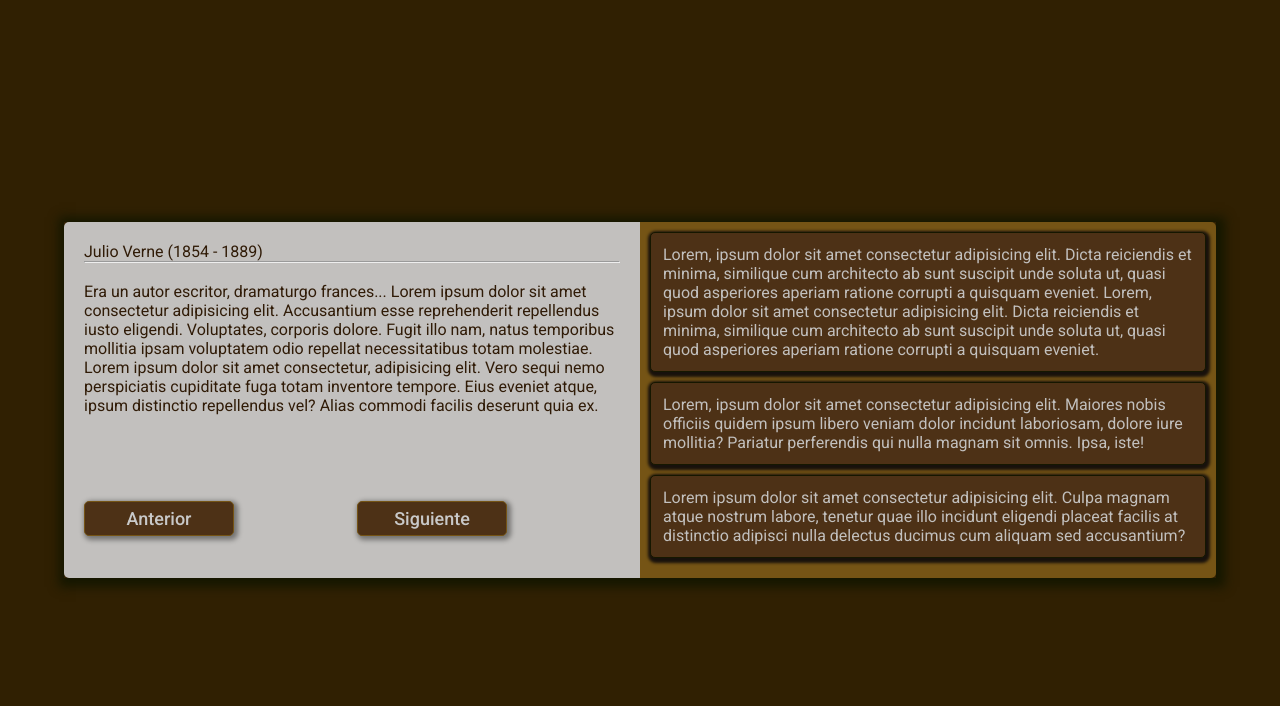
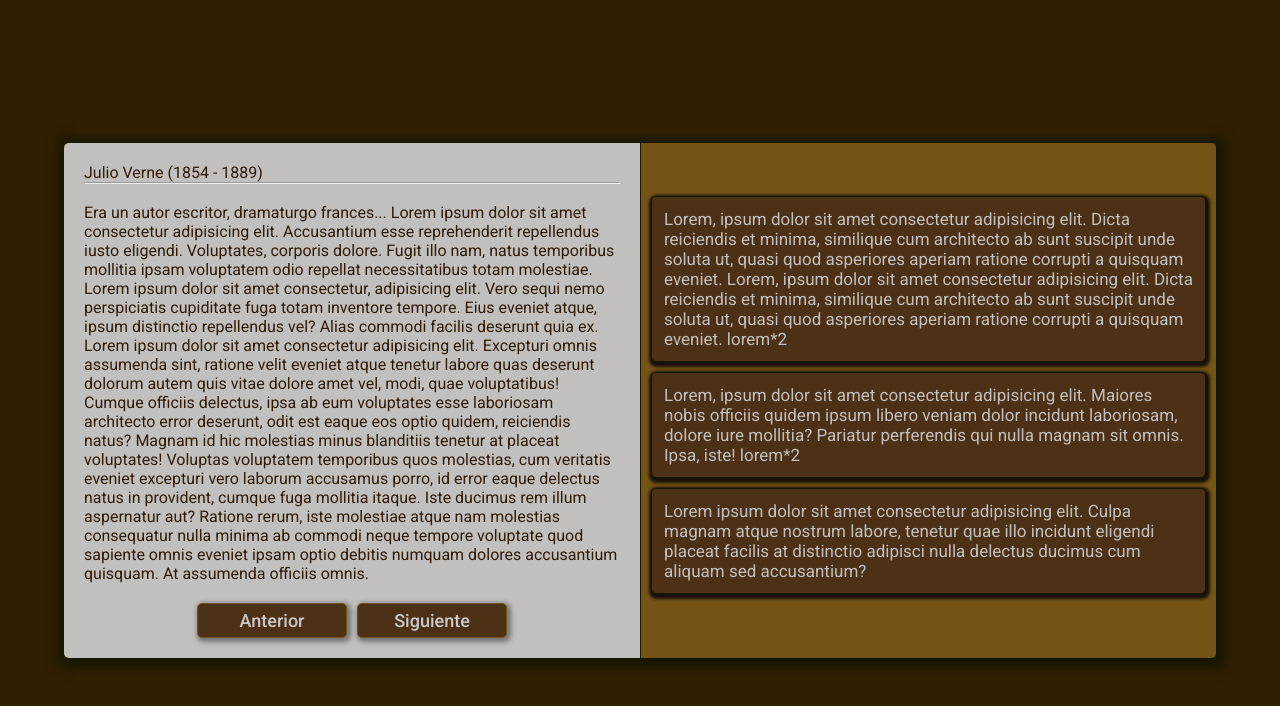
Before and after one commit to Juan17Informatico/random-quotes-generator, a website built with Vite: page index.html in a window 1280 px wide. Built offline with nearby package versions, Linux system fonts and the light colour scheme.

Commit message:
Design desktop and responsive - DONE

```diff
--- a/index.html
+++ b/index.html
@@ -35,6 +35,10 @@
                                 Lorem ipsum dolor sit amet consectetur, adipisicing elit. Vero sequi nemo perspiciatis
                                 cupiditate fuga totam inventore tempore. Eius eveniet atque, ipsum distinctio
                                 repellendus vel? Alias commodi facilis deserunt quia ex.
+                                Lorem ipsum dolor sit amet consectetur adipisicing elit. Excepturi omnis assumenda sint, ratione velit eveniet atque tenetur labore quas deserunt dolorum autem quis vitae dolore amet vel, modi, quae voluptatibus!
+                                Cumque officiis delectus, ipsa ab eum voluptates esse laboriosam architecto error deserunt, odit est eaque eos optio quidem, reiciendis natus? Magnam id hic molestias minus blanditiis tenetur at placeat voluptates!
+                                Voluptas voluptatem temporibus quos molestias, cum veritatis eveniet excepturi vero laborum accusamus porro, id error eaque delectus natus in provident, cumque fuga mollitia itaque. Iste ducimus rem illum aspernatur aut?
+                                Ratione rerum, iste molestiae atque nam molestias consequatur nulla minima ab commodi neque tempore voluptate quod sapiente omnis eveniet ipsam optio debitis numquam dolores accusantium quisquam. At assumenda officiis omnis.
                             </p>
                         </div>
                     </div>
@@ -59,6 +63,7 @@
                                 reiciendis et minima, similique cum architecto ab sunt suscipit
                                 unde soluta ut, quasi quod asperiores aperiam ratione corrupti a
                                 quisquam eveniet.
+                                lorem*2
                             </p>
                         </div>
                         <div class="quote-desc-container">
@@ -67,6 +72,8 @@
                                 Maiores nobis officiis quidem ipsum libero veniam dolor incidunt
                                 laboriosam, dolore iure mollitia? Pariatur perferendis qui nulla
                                 magnam sit omnis. Ipsa, iste!
+                                lorem*2
+
                             </p>
                         </div>
                         <div class="quote-desc-container">
@@ -75,6 +82,7 @@
                                 magnam atque nostrum labore, tenetur quae illo incidunt eligendi
                                 placeat facilis at distinctio adipisci nulla delectus ducimus
                                 cum aliquam sed accusantium?
+
                             </p>
                         </div>
                     </div>
--- a/src/css/desktop/desktop.css
+++ b/src/css/desktop/desktop.css
@@ -5,7 +5,7 @@
     .container {
         flex-direction: row;
         width: 90%;
-        min-height: auto;
+        min-height: 459px;
         box-shadow: 2px 2px 10px 7px var(--black);
     }
 
@@ -14,6 +14,7 @@
     .container-sn {
         display: flex;
         width: 50%;
+        min-height: 100%;
         flex-direction: column;
         padding: 20px;
     }
@@ -23,6 +24,7 @@
     .sn-1 {
         align-self: stretch;
         border-radius: 5px 0px 0px 5px;
+        gap: 20px;
     }
 
     .sn-2 {
@@ -32,21 +34,27 @@
 
     /* Design container sn-1*/
 
-    .sn-1>div:first-child {
-        height: 75%;
+    /*Author container*/
+    .author-container{
+        min-height: 100%;
+    }
+
+
+
+    .sn-1 > div:first-child {
+        min-height: 75%;
     }
 
     .btn-container {
         display: flex;
-        height: 25%;
         width: 100%;
         align-items: center;
+        align-self: stretch;
         gap: 10px;
     }
 
     .btn-container > div {
         width: 100%;
-        height: auto;
     }
 
     .btn-container:first-child{
@@ -59,10 +67,29 @@
         font-size: 18px;
     }
 
+    .btn-former-container{
+        text-align: end;
+    }
+
     /* Design container sn-2*/
     .sn-2 {
         border-radius: 0px 5px 5px 0px;
+        border-left: 1px solid var(--black);
     }
 
 
+    /* Quotes container */
+    .quotes-container{
+        display: flex;
+        flex-direction: column;
+        justify-content: center;
+        align-self: stretch;
+        min-height: 100%;
+    }
+
+    .quotes-container > .quote-desc-container{
+        min-height: 100px;
+        font-size: 17px;
+    }
+
 }
```
